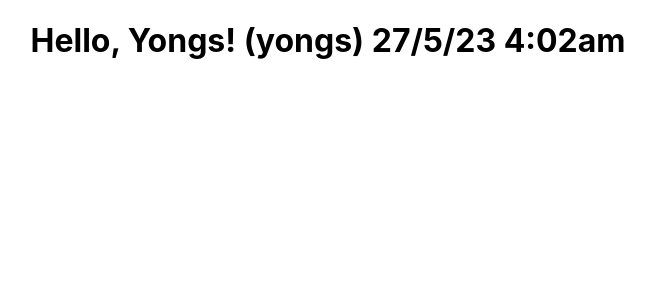
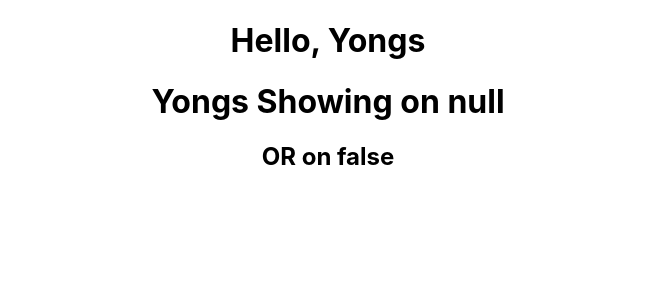
Before and after one commit to 0xYongs/filmville, a React (Create React App) app: page / in a window 1280 px wide. Shown: the top 300 px of the page, without its empty margins (312-967 px from the left). Built offline with nearby package versions, Linux system fonts and the light colour scheme.

Commit message:
Test output ways and using logic expressions and null for the first time

```diff
--- a/src/App.js
+++ b/src/App.js
@@ -2,10 +2,23 @@ import './App.css';
 
 function App() {
 
-  const name = 'Yongs'
+  const name = null;
+  const myname = 'Yongs';
+
   return (
       <div className="App">
-        <h1>Hello, {name}! (yongs) 27/5/23 4:02am</h1>
+        <h1>Hello, {myname}</h1>
+        {name ? (
+          <>
+            <h1>{myname}</h1>
+            <h2>ON true</h2>
+          </>
+        ) : (
+          <>
+            <h1> Yongs Showing on null </h1>
+            <h2> OR on false</h2>
+          </>
+        )}
       </div>
   );
 }
```
